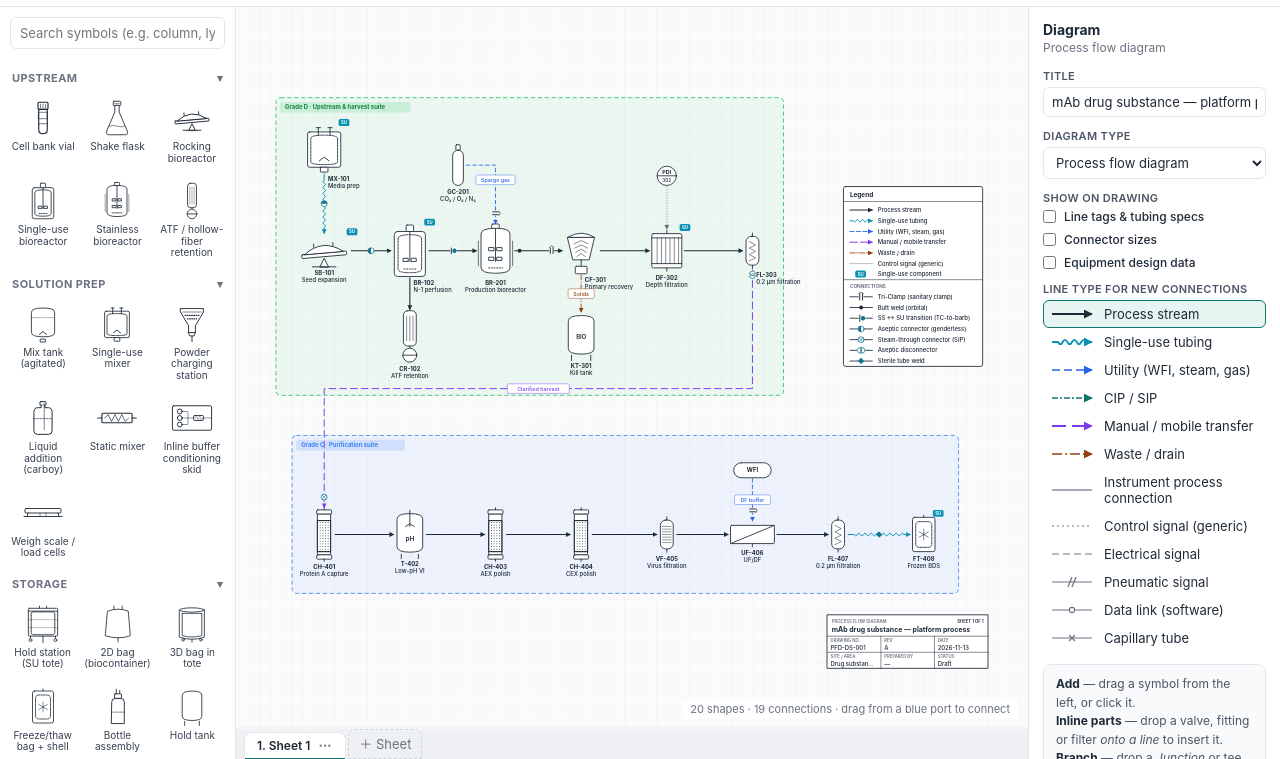
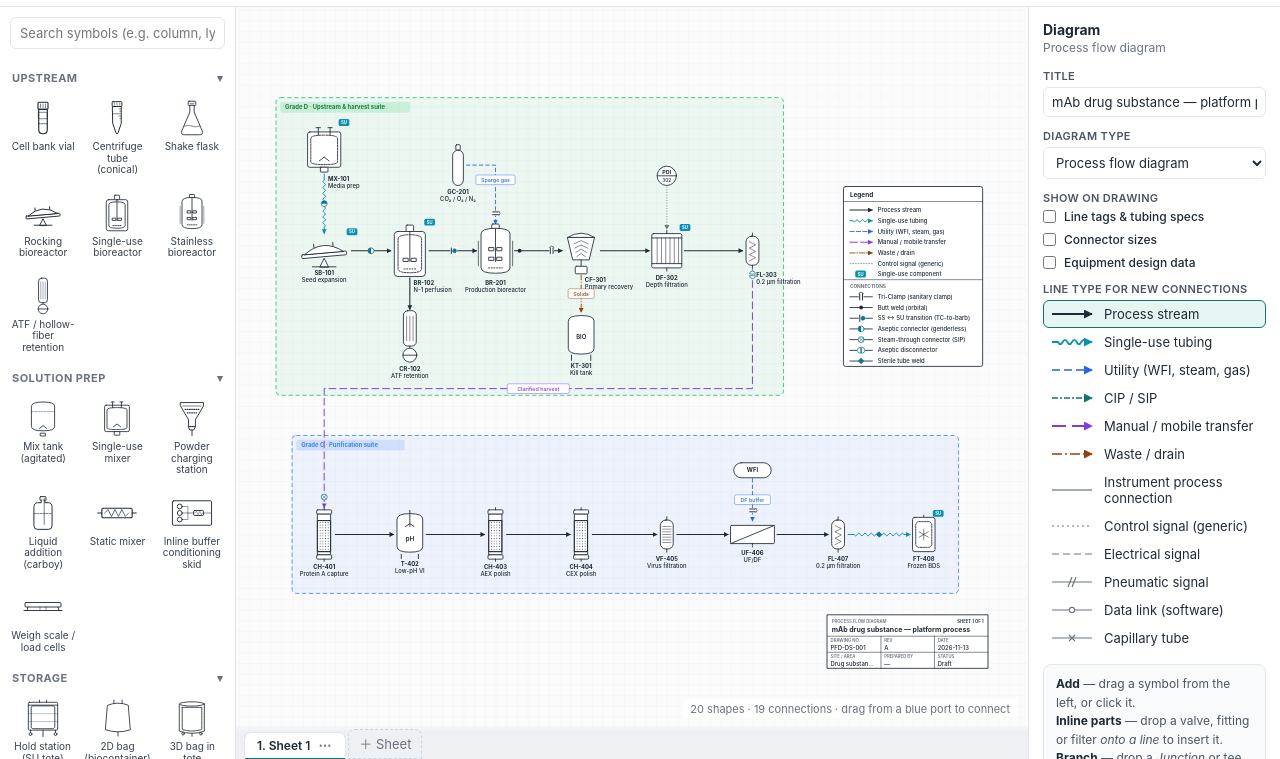
Before and after one commit to MinaryBytes/Pidgeon, a plain HTML site: page app/index.html in a window 1280 px wide. Shown: the part 41-800 px from the top of the page. Drawn offline with Linux system fonts and the light colour scheme.

Commit message:
Add conical centrifuge tube symbol
Co-Authored-By: Claude Opus 5.5 <noreply@anthropic.com>
Claude-Session: https://claude.ai/code/session_015pBoqoSZ8VmbWPBTi45D8Z

```diff
--- a/app/index.html
+++ b/app/index.html
@@ -325,6 +325,9 @@ const SYMBOLS = [
   S('vial','Upstream','Cell bank vial',24,48,
     `<rect x="5" y="2" width="14" height="10" rx="1.5"/><path d="M8.5,4.5 V9.5 M12,4.5 V9.5 M15.5,4.5 V9.5" fill="none" stroke-width=".8"/><path d="M6,12 H18 V40 Q18,46 12,46 Q6,46 6,40 Z"/><rect x="6" y="16" width="12" height="9" fill="none" stroke-width=".8"/><path d="M6,32 H18" fill="none" stroke-width="1" stroke-dasharray="2 1.5"/>`,
     {prefix:'V', label:'WCB vial', su:true, kw:'cryovial vial cell bank wcb mcb thaw inoculum seed cryopreserved'}),
+  S('cent-tube','Upstream','Centrifuge tube (conical)',24,58,
+    `<rect x="4" y="2" width="16" height="8" rx="1.5"/><path d="M7.5,4 V8 M12,4 V8 M16.5,4 V8" fill="none" stroke-width=".8"/><path d="M5,10 H19 V38 L13.5,54 Q12,57 10.5,54 L5,38 Z"/><path d="M5,22 H19" fill="none" stroke-width="1" stroke-dasharray="2 1.5"/><path d="M15,14 H19 M16.5,18 H19 M15,26 H19 M16.5,30 H19" fill="none" stroke-width=".8"/>`,
+    {prefix:'CT', label:'50 mL tube', su:true, kw:'centrifuge tube conical falcon 15 ml 50 ml sample thaw pellet spin'}),
   S('shake-flask','Upstream','Shake flask',50,66,
     `<rect x="18" y="2" width="14" height="8" rx="1.5"/><path d="M21,6 H29" fill="none" stroke-width="1" stroke-dasharray="2 1.5"/><path d="M21,10 V22 L6,57 Q3.5,64 11,64 H39 Q46.5,64 44,57 L29,22 V10 Z"/><path d="M11,48 Q18,45 25,48 T39,48" fill="none" stroke-width="1"/>`,
     {prefix:'SF', label:'Shake flask', su:true, kw:'shake flask erlenmeyer vented cap seed expansion inoculum train orbital shaker'}),
```
